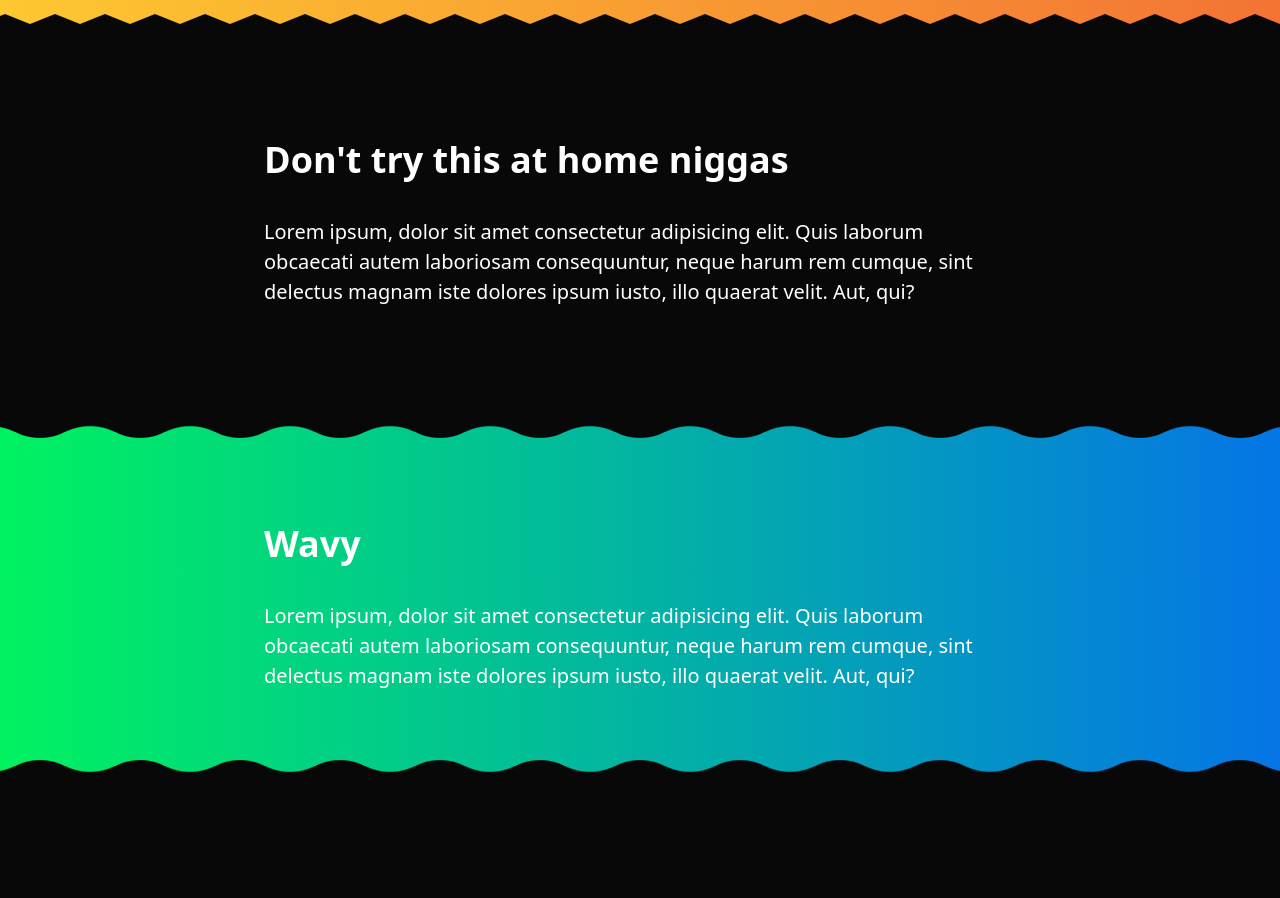
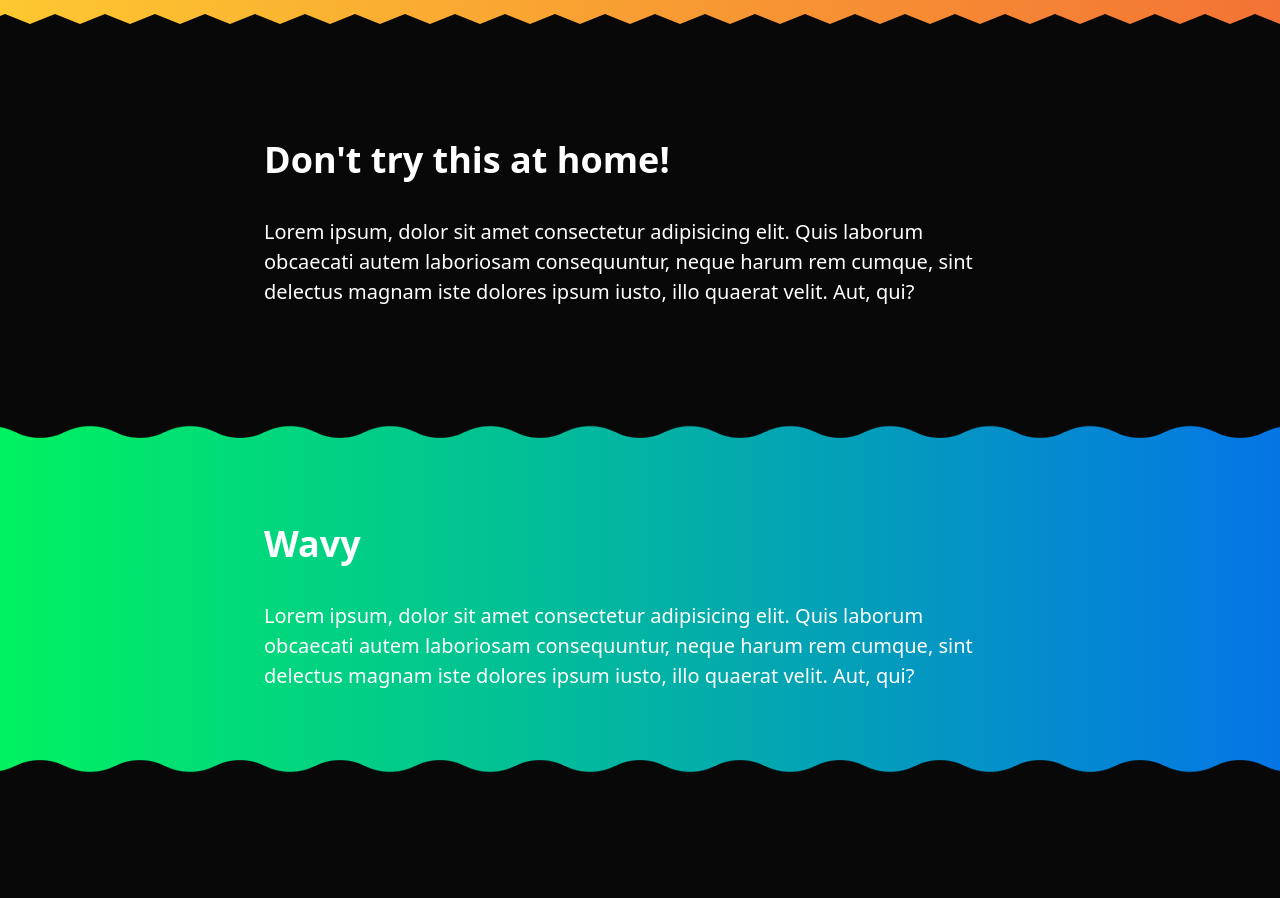
Before and after one commit to jledesma44/section-shapes, a plain HTML site: page index.html in a window 1280 px wide. Shown: the part 1460-2358 px from the top of the page. Drawn offline with Linux system fonts and the light colour scheme.

Commit message:
small modification to one of the section title

```diff
--- a/index.html
+++ b/index.html
@@ -38,7 +38,7 @@
 
     <section>
       <div class="wrapper">
-        <h2 class="section-title">Don't try this at home niggas</h2>
+        <h2 class="section-title">Don't try this at home!</h2>
         <p>Lorem ipsum, dolor sit amet consectetur adipisicing elit. Quis laborum obcaecati autem laboriosam consequuntur, neque harum rem cumque, sint delectus magnam iste dolores ipsum iusto, illo quaerat velit. Aut, qui?</p>
       </div>
     </section>
```
